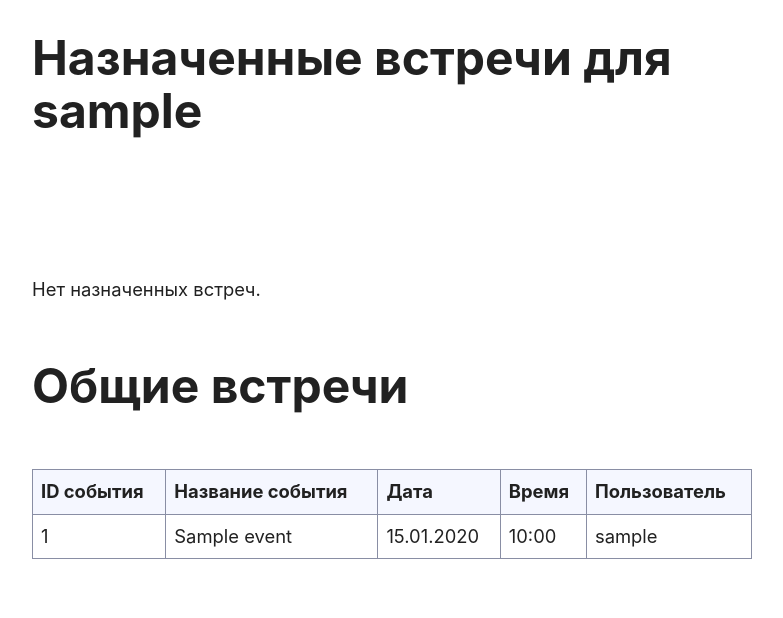
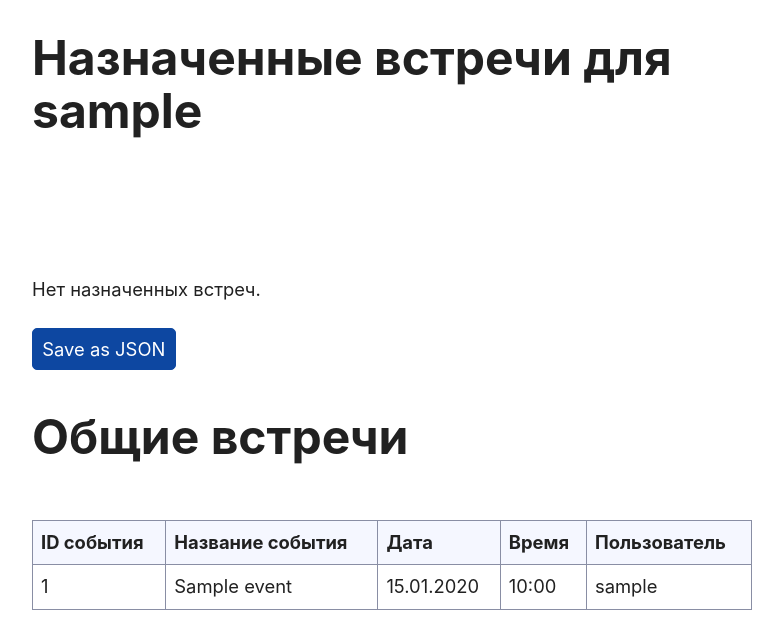
Before and after one commit to DimonRonD/Python_TelegramBot_Petlin, a Django app: page /calendar/1/ in a window 1280 px wide. Shown: the top 618 px of the page, without its empty margins (248-1031 px from the left). Run offline with Django 5.2, Linux system fonts and the light colour scheme; tables that the repository leaves empty hold one stand-in row (values such as "Sample post").

Commit message:
FEATURE: added button for download Events in JSON

```diff
--- a/bot/forms.py
+++ b/bot/forms.py
@@ -3,3 +3,7 @@ from django import forms
 
 class LoginForm(forms.Form):
     calendar = forms.CharField(label="calendar", max_length=100)
+
+
+class ExportForm(forms.Form):
+    export_json = forms.CharField(label="export", max_length=100)
--- a/bot/templates/bot/appointments.html
+++ b/bot/templates/bot/appointments.html
@@ -39,6 +39,12 @@
     <p>Нет назначенных встреч.</p>
 {% endif %}
 
+<form class="export" id="export" action="." method="GET">
+     <button type="submit" class="export">
+         <span class="btn-text">Save as JSON</span>
+         <span class="btn-loader"></span>
+     </button>
+</form>
 
 <h1>Общие встречи</h1>
 {% if public_events %}
--- a/bot/views.py
+++ b/bot/views.py
@@ -1,10 +1,10 @@
 import reverse
 from django.shortcuts import render, redirect
-from django.http import HttpResponse, HttpResponseRedirect, HttpResponseForbidden
+from django.http import HttpResponse, HttpResponseRedirect, JsonResponse, HttpResponseForbidden
 from django.template import loader
 from django.urls import reverse
 from django.db.models import Q
-from bot.forms import LoginForm
+from bot.forms import LoginForm, ExportForm
 
 from bot.models import TempPassword, AppointmentUser, Event, Appointment, TelegramUser
 
@@ -45,3 +45,25 @@ def appointments(request, tg):
                "user": user.nick_name,
                "public_events": publish_events,}
     return render(request, 'appointments.html', context)
+
+
+def export_json(request, tg):
+    user = TelegramUser.objects.get(user_id=tg)
+    #if request.method == 'GET':
+    events = Event.objects.all().filter(Q(telegram_user=tg))
+
+    print("We are in!")
+
+    event_list = []
+    for event in events:
+        event_list.append({
+            'id': event.event_id,
+            'title': event.name,
+            'date': event.date.strftime('%Y-%m-%d'),
+            'time': event.time.strftime('%H-%m'),
+            'public': event.public,
+
+        })
+    return JsonResponse({'events': event_list}, safe=False)
+    # else:
+    #     return JsonResponse({'error': 'Method not allowed'}, status=405)
--- a/core/urls.py
+++ b/core/urls.py
@@ -18,11 +18,12 @@ from django.conf.urls.static import static
 from django.conf import settings
 from django.contrib import admin
 from django.urls import path
-from bot.views import auth_site, appointments
+from bot.views import auth_site, appointments, export_json
 
 
 urlpatterns = [
     path("admin/", admin.site.urls),
     path("", auth_site),
     path("calendar/<int:tg>/", appointments, name="calendar"),
+    path("export/<int:tg>/", export_json, name="export_json"),
 ] + static(settings.STATIC_URL, document_root=settings.STATIC_ROOT)
```
